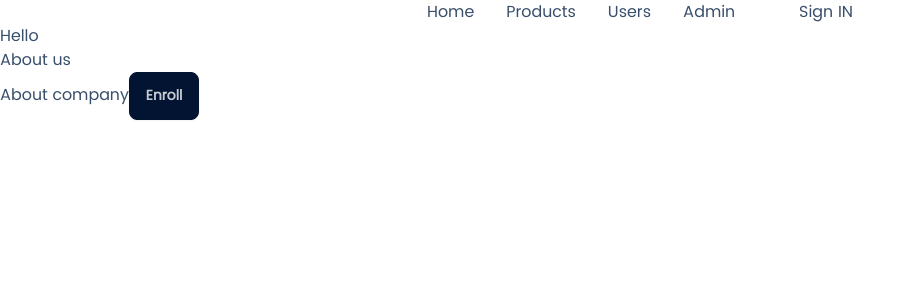
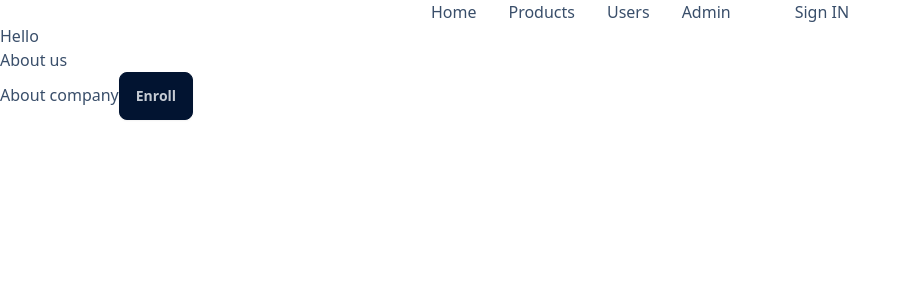
Before and after one commit to sujansince2003/NextJS-TypeScript, a Next.js app: page / in a window 1280 px wide. Shown: the top 300 px of the page, without its empty margins (0-915 px from the left). Built offline with nearby package versions, Linux system fonts and the light colour scheme; no server answers.

Commit message:
SEO and setting up local font variable for tailwinds

```diff
--- a/app/layout.tsx
+++ b/app/layout.tsx
@@ -13,11 +13,16 @@ const roboto = Roboto({
 
 const poppins = LocalFont({
   src: "../public/fonts/poppins-regular-webfont.woff2",
+  variable: "--font-poppins",
 });
 
 export const metadata: Metadata = {
   title: "Create Next App",
   description: "Generated by create next app",
+  openGraph: {
+    title: "title when we share our app link in other social medias",
+    description: "Generated by create next app",
+  },
 };
 
 export default function RootLayout({
@@ -27,7 +32,7 @@ export default function RootLayout({
 }) {
   return (
     <html lang="en" data-theme="winter">
-      <body className={poppins.className}>
+      <body className={poppins.variable}>
         <AuthProvider>
           <Nav />
           <main> {children}</main>
```
